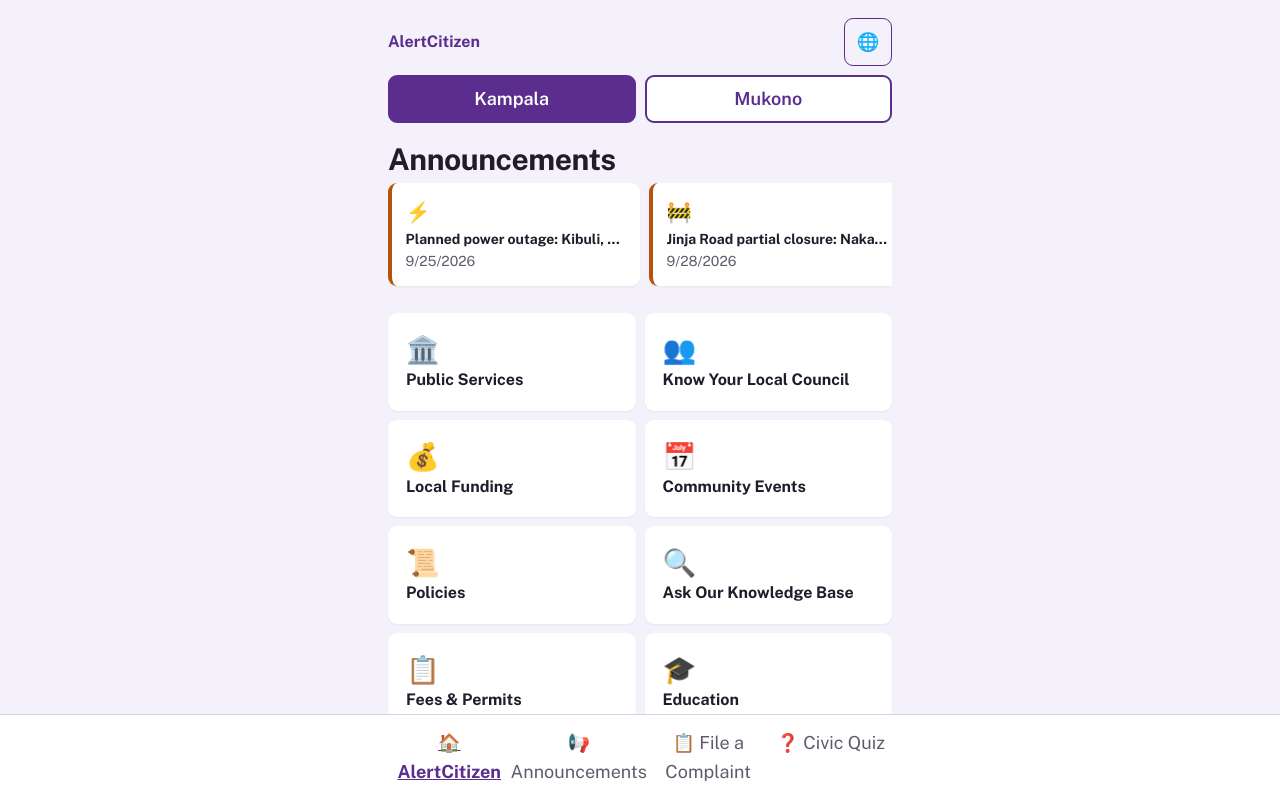
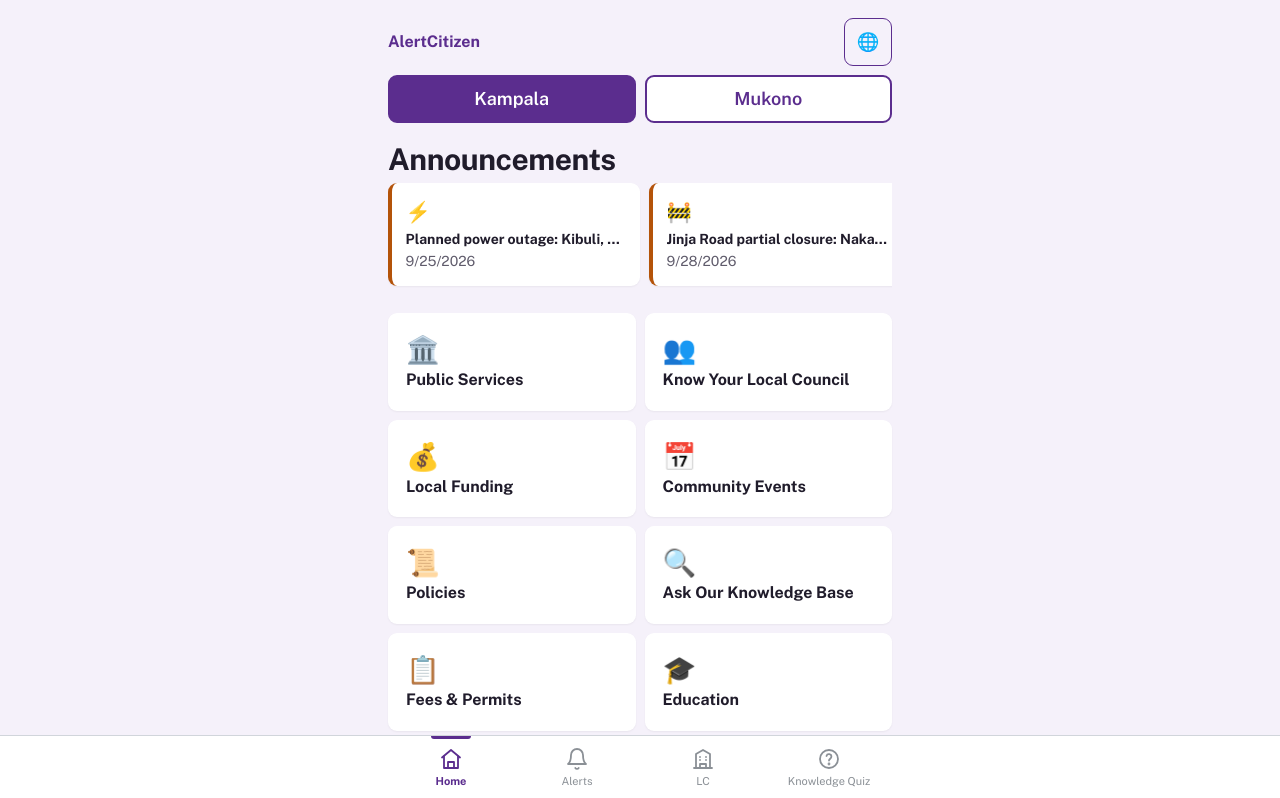
Before and after one commit to FaithDaka/osf-hackathon, a Next.js app: page /home in a window 1280 px wide. Shown: the top 798 px of the page. Built offline with nearby package versions, Linux system fonts and the light colour scheme; a web font is replaced by a local one.

Commit message:
feat: nav link added to routed pages

```diff
--- a/pages/announcements.js
+++ b/pages/announcements.js
@@ -1,6 +1,7 @@
 import { useEffect, useState } from 'react';
 import { useRouter } from 'next/router';
 import Link from 'next/link';
+import BottomNav from '../lib/bottom-nav';
 import { getAnnouncements } from '../lib/announcement-store';
 import { speakText, stopSpeaking } from '../lib/speech';
 import annData from '../data/announcements.json';
@@ -125,7 +126,7 @@ export default function Announcements() {
     const detail = annData.items.find((a) => a.id === id);
     if (!detail) {
       return (
-        <main className="min-h-screen bg-ac-bg p-4">
+        <main className="min-h-screen bg-ac-bg p-4 pb-24">
           <div className="max-w-md mx-auto text-center">
             <p className="font-bold">{S.not_found.replace('{location}', id)}</p>
             <Link
@@ -135,13 +136,14 @@ export default function Announcements() {
               ← {S.announcements}
             </Link>
           </div>
+          <BottomNav active={router.pathname} lang={lang} strings={S} />
         </main>
       );
     }
     const title = detail.title[lang] || detail.title.en;
     const body = detail.description[lang] || detail.description.en;
     return (
-      <main className="min-h-screen bg-ac-bg p-4">
+      <main className="min-h-screen bg-ac-bg p-4 pb-24">
         <div className="max-w-md mx-auto">
           <Link
             href={`/announcements?lang=${lang}`}
@@ -232,6 +234,7 @@ export default function Announcements() {
             </div>
           </div>
         )}
+        <BottomNav active={router.pathname} lang={lang} strings={S} />
       </main>
     );
   }
@@ -250,7 +253,7 @@ export default function Announcements() {
   });
 
   return (
-    <main className="min-h-screen bg-ac-bg p-4">
+    <main className="min-h-screen bg-ac-bg p-4 pb-24">
       <div className="max-w-md mx-auto">
         <Link
           href={`/home?lang=${lang}`}
@@ -347,6 +350,7 @@ export default function Announcements() {
           })}
         </div>
       </div>
+      <BottomNav active={router.pathname} lang={lang} strings={S} />
     </main>
   );
 }
--- a/pages/complaint.js
+++ b/pages/complaint.js
@@ -1,6 +1,7 @@
 import { useEffect, useState } from 'react';
 import { useRouter } from 'next/router';
 import Link from 'next/link';
+import BottomNav from '../lib/bottom-nav';
 import {
   fileComplaint,
   getAllComplaints,
@@ -156,7 +157,7 @@ export default function Complaint() {
     const c = getComplaint(refParam);
     if (!c) {
       return (
-        <main className="min-h-screen bg-ac-bg p-4">
+        <main className="min-h-screen bg-ac-bg p-4 pb-24">
           <div className="max-w-md mx-auto text-center">
             <p className="font-bold">{S.not_found.replace('{location}', refParam)}</p>
             <Link
@@ -167,6 +168,7 @@ export default function Complaint() {
             </Link>
           </div>
           <Toast message={toast} />
+          <BottomNav active={router.pathname} lang={lang} strings={S} />
         </main>
       );
     }
@@ -206,7 +208,7 @@ export default function Complaint() {
     };
 
     return (
-      <main className="min-h-screen bg-ac-bg p-4">
+      <main className="min-h-screen bg-ac-bg p-4 pb-24">
         <div className="max-w-md mx-auto">
           <Link
             href={`/complaint?lang=${lang}`}
@@ -291,13 +293,14 @@ export default function Complaint() {
           </div>
         </div>
         <Toast message={toast} />
+        <BottomNav active={router.pathname} lang={lang} strings={S} />
       </main>
     );
   }
 
   // ---------------- LIST + FORM ----------------
   return (
-    <main className="min-h-screen bg-ac-bg p-4">
+    <main className="min-h-screen bg-ac-bg p-4 pb-24">
       <div className="max-w-md mx-auto">
         <Link
           href={`/home?lang=${lang}`}
@@ -517,6 +520,7 @@ export default function Complaint() {
         )}
       </div>
       <Toast message={toast} />
+      <BottomNav active={router.pathname} lang={lang} strings={S} />
     </main>
   );
 }
--- a/pages/home.js
+++ b/pages/home.js
@@ -1,6 +1,7 @@
 import { useEffect, useMemo, useRef, useState } from 'react';
 import { useRouter } from 'next/router';
 import Link from 'next/link';
+import BottomNav from '../lib/bottom-nav';
 import { t } from '../lib/i18n';
 import { getActiveAnnouncements } from '../lib/announcement-store';
 import {
@@ -169,22 +170,7 @@ export default function Home() {
     speak(labelOf(current.id), lang, getAudioFile(walk, categories, lang));
   };
 
-  const nav = (path, tabLabel) => {
-    const active = router.pathname === path;
-    return (
-      <Link
-        key={path}
-        href={`${path}?lang=${lang}`}
-        aria-label={tabLabel}
-        aria-current={active ? 'page' : undefined}
-        className={`flex-1 text-center py-3 min-h-[48px] ${
-          active ? 'text-primary font-bold underline' : 'text-ac-muted'
-        }`}
-      >
-        {tabLabel}
-      </Link>
-    );
-  };
+  // Bottom tabs live in lib/bottom-nav.js (shared dark bar).
 
   // Sub-county prompt after tapping a category (?cat=).
   // Sub-counties come from a dropdown driven by the selected district.
@@ -241,6 +227,7 @@ export default function Home() {
             ← {S.no}
           </Link>
         </div>
+        <BottomNav active={router.pathname} lang={lang} strings={S} />
       </main>
     );
   }
@@ -472,18 +459,7 @@ export default function Home() {
       </div>
 
       {/* BOTTOM NAV */}
-      <nav
-        role="navigation"
-        aria-label="Main"
-        className="fixed bottom-0 left-0 right-0 bg-white border-t border-gray-300"
-      >
-        <div className="max-w-md mx-auto flex">
-          {nav('/home', `🏠 ${S.app_name}`)}
-          {nav('/announcements', `📢 ${S.announcements}`)}
-          {nav('/complaint', `📋 ${S.file_complaint}`)}
-          {nav('/quiz', `❓ ${S.quiz}`)}
-        </div>
-      </nav>
+      <BottomNav active={router.pathname} lang={lang} strings={S} />
     </main>
   );
 }
--- a/pages/lc-initiatives.js
+++ b/pages/lc-initiatives.js
@@ -1,6 +1,7 @@
 import { useEffect, useState } from 'react';
 import { useRouter } from 'next/router';
 import Link from 'next/link';
+import BottomNav from '../lib/bottom-nav';
 import { getInitiatives, rateInitiative } from '../lib/lc-initiative-store';
 import { fileComplaint } from '../lib/complaint-store';
 import initiativesData from '../data/lc-initiatives.json';
@@ -137,7 +138,7 @@ export default function Initiatives() {
   };
 
   return (
-    <main className="min-h-screen bg-ac-bg p-4">
+    <main className="min-h-screen bg-ac-bg p-4 pb-24">
       <div className="max-w-md mx-auto">
         <Link
           href={`/home?lang=${lang}`}
@@ -378,6 +379,7 @@ export default function Initiatives() {
           </div>
         </div>
       )}
+      <BottomNav active={router.pathname} lang={lang} strings={S} />
     </main>
   );
 }
--- a/pages/quiz.js
+++ b/pages/quiz.js
@@ -1,6 +1,7 @@
 import { useEffect, useMemo, useRef, useState } from 'react';
 import { useRouter } from 'next/router';
 import Link from 'next/link';
+import BottomNav from '../lib/bottom-nav';
 import {
   answerQuestion,
   calculateParishRank,
@@ -167,7 +168,7 @@ function QuizResults({
   };
 
   return (
-    <main className="min-h-screen bg-ac-bg p-4">
+    <main className="min-h-screen bg-ac-bg p-4 pb-24">
       <div className="max-w-md mx-auto text-center">
         <h1 className="text-lg font-bold">{title}</h1>
         <p className="mt-2 font-bold" style={{ fontSize: '32px' }} aria-live="polite">
@@ -311,6 +312,7 @@ function QuizResults({
             </div>
           </div>
         )}
+        <BottomNav active="/quiz" lang={lang} strings={S} />
       </main>
     );
   }
@@ -378,7 +380,7 @@ export default function Quiz() {
   if (!quizId) {
     const list = quizzesData.quizzes.filter((q) => !district || q.district === district);
     return (
-      <main className="min-h-screen bg-ac-bg p-4">
+      <main className="min-h-screen bg-ac-bg p-4 pb-24">
         <div className="max-w-md mx-auto">
           <Link
             href={`/home?lang=${lang}`}
@@ -444,13 +446,14 @@ export default function Quiz() {
             </p>
           </div>
         </div>
+        <BottomNav active="/quiz" lang={lang} strings={S} />
       </main>
     );
   }
 
   if (!quiz) {
     return (
-      <main className="min-h-screen bg-ac-bg p-4">
+      <main className="min-h-screen bg-ac-bg p-4 pb-24">
         <div className="max-w-md mx-auto text-center">
           <p className="font-bold">{S.not_found.replace('{location}', quizId)}</p>
           <Link
@@ -460,6 +463,7 @@ export default function Quiz() {
             ← {S.quiz}
           </Link>
         </div>
+        <BottomNav active="/quiz" lang={lang} strings={S} />
       </main>
     );
   }
@@ -506,7 +510,7 @@ export default function Quiz() {
   };
 
   return (
-    <main className="min-h-screen bg-ac-bg p-4">
+    <main className="min-h-screen bg-ac-bg p-4 pb-24">
       <div className="max-w-md mx-auto">
         <Link
           href={`/quiz?lang=${lang}`}
@@ -575,6 +579,7 @@ export default function Quiz() {
           </div>
         )}
       </div>
+      <BottomNav active="/quiz" lang={lang} strings={S} />
     </main>
   );
 }
--- a/pages/result.js
+++ b/pages/result.js
@@ -1,6 +1,7 @@
 import { useEffect, useMemo, useState } from 'react';
 import { useRouter } from 'next/router';
 import Link from 'next/link';
+import BottomNav from '../lib/bottom-nav';
 import { composeResponse, match, verify } from '../lib/matcher';
 import lga from '../data/national/lga_mandates.json';
 import landAct from '../data/national/land_act.json';
@@ -111,7 +112,7 @@ export default function Result() {
       return subOk && parOk;
     });
     return (
-      <main className="min-h-screen bg-ac-bg p-4">
+      <main className="min-h-screen bg-ac-bg p-4 pb-24">
         <div className="max-w-md mx-auto">
           <Link
             href={backHref}
@@ -195,6 +196,7 @@ export default function Result() {
           </div>
         </div>
         <Toast message={toast} />
+        <BottomNav active="" lang={lang} strings={S} />
       </main>
     );
   }
@@ -211,7 +213,7 @@ export default function Result() {
 
   if (!entry) {
     return (
-      <main className="min-h-screen bg-ac-bg p-4">
+      <main className="min-h-screen bg-ac-bg p-4 pb-24">
         <div className="max-w-md mx-auto">
           <Link
             href={backHref}
@@ -238,6 +240,7 @@ export default function Result() {
             </a>
           </div>
         </div>
+        <BottomNav active="" lang={lang} strings={S} />
       </main>
     );
   }
@@ -296,7 +299,7 @@ export default function Result() {
     `&district=${entry.district === 'national' ? district : entry.district}`;
 
   return (
-    <main className="min-h-screen bg-ac-bg p-4">
+    <main className="min-h-screen bg-ac-bg p-4 pb-24">
       <div className="max-w-md mx-auto">
         <Link
           href={backHref}
@@ -477,6 +480,7 @@ export default function Result() {
         </div>
       </div>
       <Toast message={toast} />
+      <BottomNav active="" lang={lang} strings={S} />
     </main>
   );
 }
```
